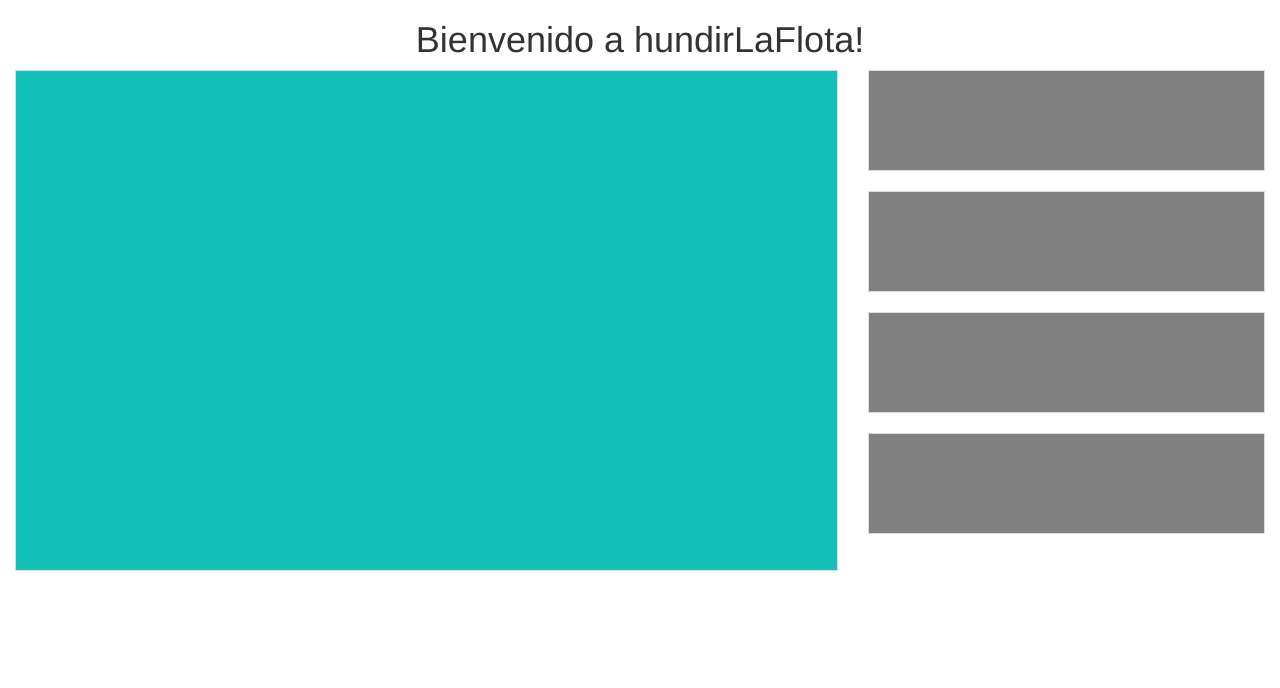
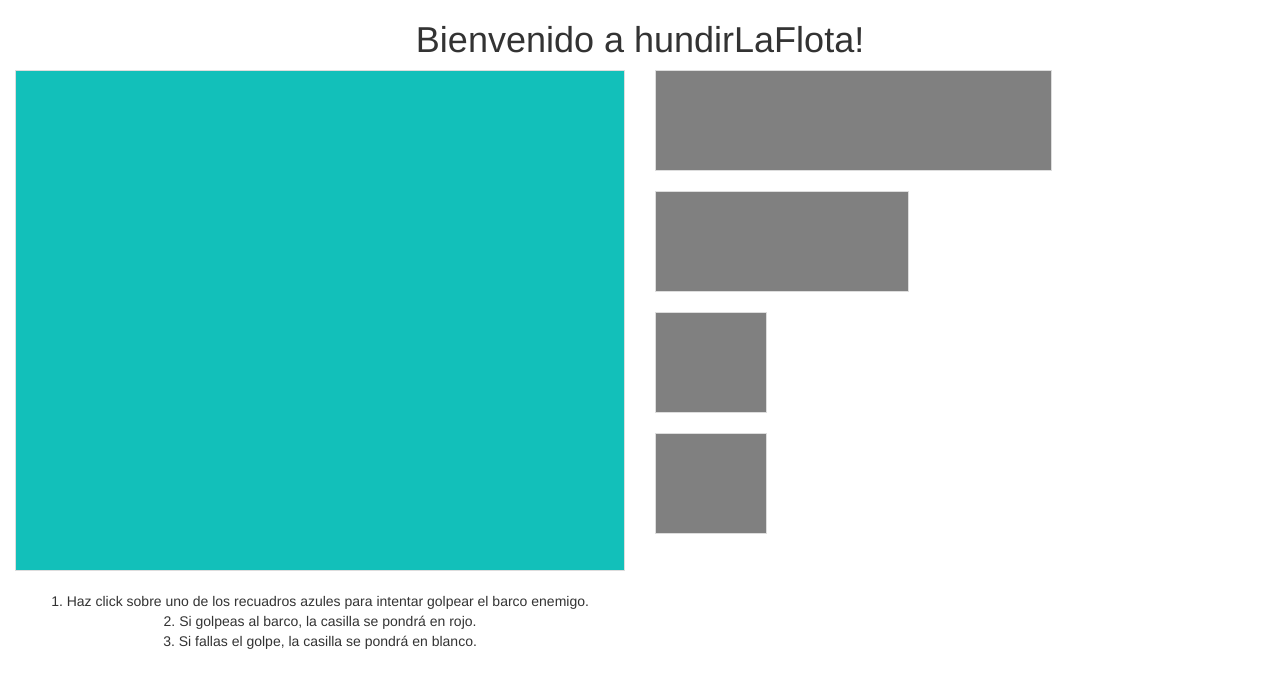
Before and after one commit to Castrioph/hundirLaFlota, an Angular app: page / in a window 1280 px wide. Both pictures are taken after a click on the button "Iniciar juego". Shown: the top 688 px of the page. Built offline with nearby package versions, Linux system fonts and the light colour scheme.

Commit message:
Adding the explanation of the game

```diff
--- a/src/app/app.component.html
+++ b/src/app/app.component.html
@@ -7,8 +7,12 @@
      <button (click)="grid = true" class="button">{{buttonText}}</button>
   </div>
   <div *ngIf="grid">
-     <div class="col-md-8"><app-grid-map></app-grid-map></div>
-     <div class="col-md-4"><app-grid-ship></app-grid-ship></div>
+     <div class="col-md-6">
+        <app-grid-map></app-grid-map>
+     </div>
+     <div class="col-md-4">
+        <app-grid-ship></app-grid-ship>
+     </div>
   </div>
 </div>
 
--- a/src/app/app.component.ts
+++ b/src/app/app.component.ts
@@ -104,4 +104,6 @@ export class AppComponent {
             return true;
         }
     }
+
+
 }
--- a/src/app/grid-map/grid-map.component.html
+++ b/src/app/grid-map/grid-map.component.html
@@ -5,3 +5,13 @@
     </td>
   </tr>
 </table>
+
+<div>
+    1. Haz click sobre uno de los recuadros azules para intentar golpear el barco enemigo.
+</div>
+<div>
+    2. Si golpeas al barco, la casilla se pondrá en rojo.
+</div>
+<div>
+    3. Si fallas el golpe, la casilla se pondrá en blanco.
+</div>
--- a/src/app/grid-ship/grid-ship.component.html
+++ b/src/app/grid-ship/grid-ship.component.html
@@ -1,15 +1,21 @@
 <table class="table table-bordered">
     <tr>
-        <td colspan="2" *ngFor="let grid of bigShip" [style.background-color]="'grey'" width="100" height="100"></td>
+        <td colspan="2"  *ngFor="let grid of bigShip" [style.background-color]="'grey'" width="100" height="100"></td>
     </tr>
 </table>
 
+<div class="row">
+    <div class="col-md-8">
         <table class="table table-bordered">
             <tr>
                 <td  *ngFor="let grid of mediumShip" [style.background-color]="'grey'" width="100" height="100"></td>
             </tr>
         </table>
+    </div>
+</div>
 
+<div class="row">
+    <div class="col-md-4">
         <div *ngFor ="let times of mediumShip">
             <table class="table table-bordered" >
                 <tr>
@@ -17,3 +23,5 @@
                 </tr>
             </table>
         </div>
+    </div>
+</div>
```
Lines whose indentation alone changed are shown as unchanged.
